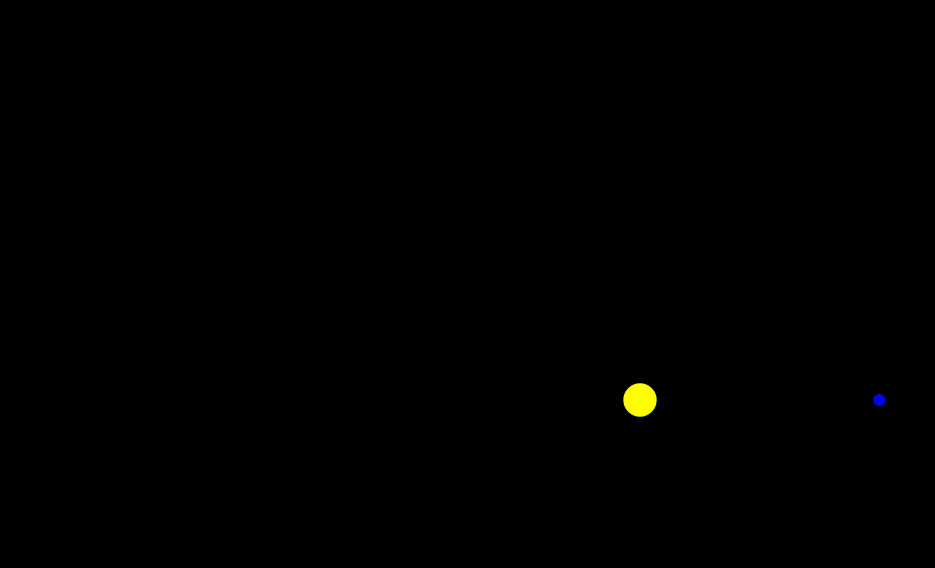
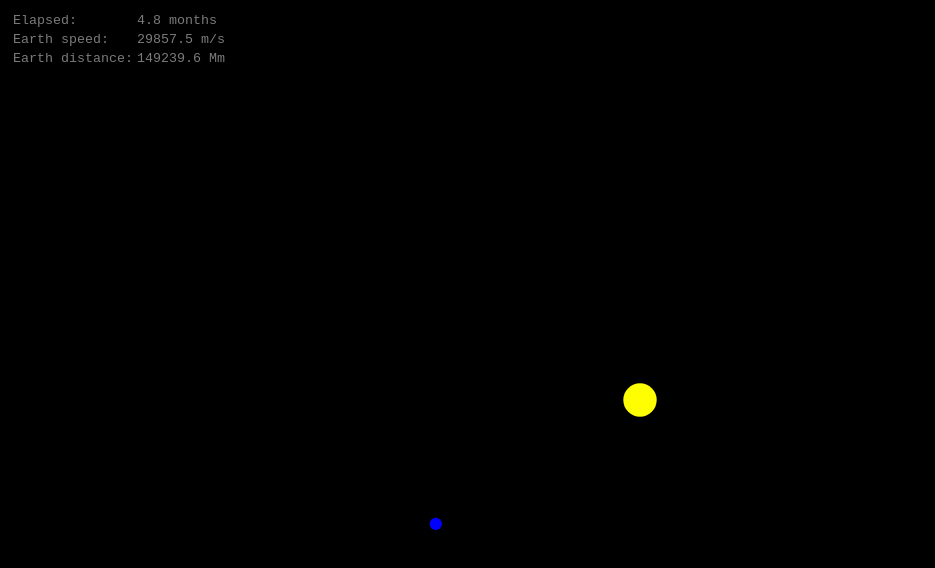
Before and after one commit to luciopaiva/orbit, a plain HTML site: page index.html in a window 1280 px wide. Shown: the whole page, without its empty margins (0-935 px from the left). Drawn offline with Linux system fonts and the light colour scheme.

Commit message:
Earth orbiting Sun

```diff
--- /dev/null
+++ b/body.js
@@ -0,0 +1,19 @@
+"use strict";
+
+class Body {
+
+    /**
+     * Creates a new celestial body,
+     *
+     * @param {number} x - horizontal distance from center, in km
+     * @param {number} y - vertical distance from center, in km
+     * @param {number} radius - in km
+     * @param {number} mass - in kg
+     */
+    constructor (x, y, radius, mass) {
+        this.radius = radius;
+        this.mass = mass;
+        this.position = new Vector(x, y);
+        this.velocity = new Vector();
+    }
+}
--- a/index.html
+++ b/index.html
@@ -7,6 +7,8 @@
     <style>
         :root {
             box-sizing: border-box;
+            font-family: monospace, sans-serif;
+            font-size: 10pt;
         }
 
         html, body {
@@ -16,22 +18,30 @@
             background-color: black;
         }
 
-        #sun {
+        .star {
             fill: yellow;
         }
 
-        #earth {
+        .planet {
             fill: blue;
+        }
+
+        #metrics {
+            position: absolute;
+            top: 10px;
+            left: 10px;
+            color: #7b7b7b;
         }
     </style>
 </head>
 <body>
 
-<svg id="universe">
-    <circle id="sun"></circle>
-    <circle id="earth"></circle>
-</svg>
+<svg id="universe"></svg>
 
+<table id="metrics"></table>
+
+<script src="vector.js"></script>
+<script src="body.js"></script>
 <script src="index.js"></script>
 </body>
 </html>
--- a/index.js
+++ b/index.js
@@ -1,55 +1,100 @@
 "use strict";
 
-class Body {
 
-    /**
-     * Creates a new celestial body,
-     *
-     * @param {number} x - horizontal distance from center, in km
-     * @param {number} y - vertical distance from center, in km
-     * @param {number} radius - in km
-     * @param {number} mass - in kg
-     */
-    constructor (x, y, radius, mass) {
-        this.x = x;
-        this.y = y;
-        this.radius = radius;
-        this.mass = mass;
-    }
-}
-
-class LagrangePoints {
+class OrbitApp {
 
     constructor () {
-        this.svg = document.getElementById('universe');
-        window.addEventListener('resize', () => this.resize());
+        /** @type {Vector} */
+        this.auxiliaryVector = new Vector();
+        /** @type {Vector} */
+        this.orbitRadiusVector = new Vector();
+        /** @type {Vector} */
+        this.orbitCentripetalVector = new Vector();
 
-        this.sun = new Body(0, 0, 695700 * LagrangePoints.SUN_RADIUS_MAGNIFICATION_FACTOR, 1.98e30);
-        this.earth = new Body(149.6e6, 0, 6371 * LagrangePoints.EARTH_RADIUS_MAGNIFICATION_FACTOR, 5.972e24);
-        this.sunElement = document.getElementById('sun');
-        this.earthElement = document.getElementById('earth');
+        this.svg = document.getElementById("universe");
+        this.metricsTable = document.getElementById("metrics");
+        this.metricsCallbacks = [];
+        this.addMetric("Elapsed", () => {
+            const elapsedMillis = this.previousTimestamp - this.timeSimulationStarted;
+            const simulationMonths = elapsedMillis / 1000;
+            return simulationMonths.toFixed(1) + " months"
+        });
+        this.addMetric("Earth speed", () => this.earth.velocity.length().toFixed(1) + " m/s");
+        this.addMetric("Earth distance", () => this.orbitRadiusVector.set(
+            this.earth.position).subtract(this.sun.position).scale(1e-6).length().toFixed(1) + " Mm");
+
+        window.addEventListener("resize", () => this.resize());
+
+        this.sun = new Body(0, 0, OrbitApp.SUN_RADIUS_IN_METERS * OrbitApp.SUN_RADIUS_MAGNIFICATION_FACTOR,
+            OrbitApp.SUN_MASS_IN_KG);
+        this.sunElement = this.makeBodyElement("star");
+
+        this.earth = new Body(OrbitApp.EARTH_AVERAGE_SUN_DISTANCE_IN_METERS, 0,
+            OrbitApp.EARTH_RADIUS_IN_METERS * OrbitApp.EARTH_RADIUS_MAGNIFICATION_FACTOR, OrbitApp.EARTH_MASS_IN_KG);
+        this.orbitAround(this.earth, this.sun);
+        this.earthElement = this.makeBodyElement("planet");
 
         this.bodies = [];
         this.bodyElements = [];
 
-        this.widthInKm = 800e6;
-        this.halfWidthInKm = this.widthInKm / 2;
-        this.halfHeightInKm = 1 * this.halfWidthInKm;  // will be overwritten soon when we resize the screen
+        this.widthInMeters = OrbitApp.DISPLAY_WIDTH_IN_METERS;
+        this.halfWidthInMeters = this.widthInMeters / 2;
+        this.halfHeightInMeters = 1 * this.halfWidthInMeters;  // will be overwritten soon when we resize the screen
 
         this.resize();
 
-        // sun will be static
-        this.drawBody(this.sun, this.sunElement);
-
-        this.drawCallback = this.draw.bind(this);
-        this.previousTimestamp = performance.now();
-        window.requestAnimationFrame(this.draw.bind(this, this.previousTimestamp));
+        this.updateCallback = this.update.bind(this);
+        this.timeSimulationStarted = performance.now();
+        this.previousTimestamp = this.timeSimulationStarted;
+        this.nextTimeShouldUpdateMetrics = this.previousTimestamp;
+        window.requestAnimationFrame(this.update.bind(this, this.previousTimestamp));
     }
 
-    draw(timestamp) {
+    addMetric(title, callback) {
+        const row = document.createElement("tr");
+        const titleColumn = document.createElement("td");
+        titleColumn.innerText = title + ":";
+        const valueColumn = document.createElement("td");
+        row.appendChild(titleColumn);
+        row.appendChild(valueColumn);
+        this.metricsTable.appendChild(row);
+        this.metricsCallbacks.push(() => valueColumn.innerText = callback());
+    }
+
+    /**
+     * Calculates the velocity vector necessary for the orbiter to keep a steady, circular orbit around the orbitee.
+     * @param {Body} orbiter - the body that will rotate around orbitee
+     * @param {Body} orbitee - the body that will be orbited by orbiter
+     */
+    orbitAround(orbiter, orbitee) {
+        const r = this.auxiliaryVector.set(orbiter.position).subtract(orbitee.position).length();
+        const vy = Math.sqrt(OrbitApp.GRAVITATIONAL_CONSTANT * orbitee.mass / r);
+        const v = new Vector(0, vy);
+        orbiter.velocity.set(v);
+    }
+
+    makeBodyElement(className) {
+        const element = document.createElementNS(OrbitApp.SVG_NS, "circle");
+        element.classList.add(className);
+        this.svg.appendChild(element);
+        return element;
+    }
+
+    update(timestamp) {
+        // each real second is equivalent to 1 month of simulation
         const dt = timestamp - this.previousTimestamp;
+        const dtInSecs = dt / 1000;
+        const scaledTimeDelta = dtInSecs * OrbitApp.TIME_FACTOR;
 
         // earth
+        const orbitRadius = Math.max(this.sun.radius,
+            this.orbitRadiusVector.set(this.earth.position).subtract(this.sun.position).length());
+        const sunGravityPullAcceleration = OrbitApp.GRAVITATIONAL_CONSTANT * this.sun.mass / (orbitRadius * orbitRadius);
+        this.orbitCentripetalVector.set(this.orbitRadiusVector).invert().normalize()
+            .scale(sunGravityPullAcceleration * scaledTimeDelta);
+        this.earth.velocity.add(this.orbitCentripetalVector);
+        this.auxiliaryVector.set(this.earth.velocity).scale(scaledTimeDelta);
+        this.earth.position.add(this.auxiliaryVector);
         this.drawBody(this.earth, this.earthElement);
 
         // test bodies
@@ -57,14 +102,20 @@ class LagrangePoints {
             this.drawBody(this.bodies[i], this.bodyElements[i]);
         }
 
+        // metrics
+        if (timestamp > this.nextTimeShouldUpdateMetrics) {
+            this.metricsCallbacks.forEach(callback => callback());
+            this.nextTimeShouldUpdateMetrics = timestamp + 200;
+        }
+
         this.previousTimestamp = timestamp;
-        window.requestAnimationFrame(this.drawCallback);
+        window.requestAnimationFrame(this.updateCallback);
     }
 
     drawBody(body, element) {
-        element.setAttribute('cx', this.scaleX(body.x));
-        element.setAttribute('cy', this.scaleY(body.y));
-        element.setAttribute('r', this.widthX(body.radius));
+        element.setAttribute("cx", this.scaleX(body.position.x));
+        element.setAttribute("cy", this.scaleY(body.position.y));
+        element.setAttribute("r", this.widthX(body.radius));
     }
 
     resize() {
@@ -73,14 +124,17 @@ class LagrangePoints {
         this.screenHeight = window.innerHeight;
         this.screenHalfHeight = this.screenHeight / 2;
         const screenRatio = this.screenHeight / this.screenWidth;
-        this.halfHeightInKm = screenRatio * this.halfWidthInKm;
+        this.halfHeightInMeters = screenRatio * this.halfWidthInMeters;
 
-        this.svg.setAttribute('width', window.innerWidth.toString());
-        this.svg.setAttribute('height', window.innerHeight.toString());
+        this.svg.setAttribute("width", window.innerWidth.toString());
+        this.svg.setAttribute("height", window.innerHeight.toString());
+
+        // sun will be static
+        this.drawBody(this.sun, this.sunElement);
     }
 
     scaleX(x) {
-        return this.screenHalfWidth + (x / this.halfWidthInKm) * this.screenHalfWidth;
+        return this.screenHalfWidth + (x / this.halfWidthInMeters) * this.screenHalfWidth;
     }
 
     widthX(w) {
@@ -88,11 +142,20 @@ class LagrangePoints {
     }
 
     scaleY(y) {
-        return this.screenHalfHeight + (y / this.halfHeightInKm) * this.screenHalfHeight;
+        return this.screenHalfHeight + (y / this.halfHeightInMeters) * this.screenHalfHeight;
     }
 }
 
-LagrangePoints.EARTH_RADIUS_MAGNIFICATION_FACTOR = 600;
-LagrangePoints.SUN_RADIUS_MAGNIFICATION_FACTOR = 15;
+OrbitApp.SVG_NS = "http://www.w3.org/2000/svg";
+OrbitApp.DISPLAY_WIDTH_IN_METERS = 800e9;
+OrbitApp.TIME_FACTOR = 30 * 24 * 60 * 60;  // 1 month in seconds
+OrbitApp.EARTH_RADIUS_MAGNIFICATION_FACTOR = 600;
+OrbitApp.EARTH_AVERAGE_SUN_DISTANCE_IN_METERS = 149.6e9;
+OrbitApp.EARTH_MASS_IN_KG = 5.972e24;
+OrbitApp.EARTH_RADIUS_IN_METERS = 6371e3;
+OrbitApp.SUN_RADIUS_MAGNIFICATION_FACTOR = 15;
+OrbitApp.SUN_MASS_IN_KG = 1988500e24;
+OrbitApp.SUN_RADIUS_IN_METERS = 695700e3;
+OrbitApp.GRAVITATIONAL_CONSTANT = 6.67408e-11;
 
-new LagrangePoints();
+new OrbitApp();
--- /dev/null
+++ b/vector.js
@@ -0,0 +1,116 @@
+"use strict";
+
+
+class Vector {
+
+    /**
+     * @param {Vector|number} x
+     * @param {number} [y]
+     */
+    constructor (x = 0, y = 0) {
+        this.set(...arguments);
+    }
+
+    /**
+     * @param {Vector|number} x
+     * @param {number} [y]
+     * @return {Vector}
+     */
+    set(x, y) {
+        if (x instanceof Vector) {
+            const v = x;
+            this.x = v.x;
+            this.y = v.y;
+        } else {
+            this.x = x;
+            this.y = y;
+        }
+        return this;
+    }
+
+    /**
+     * @return {Vector}
+     */
+    clear() {
+        return this.set(0, 0);
+    }
+
+    /**
+     * @param {Vector} v
+     * @return {Vector}
+     */
+    add(v) {
+        this.x += v.x;
+        this.y += v.y;
+        return this;
+    }
+
+    /**
+     * @param {Vector} v
+     * @return {Vector}
+     */
+    subtract(v) {
+        this.x -= v.x;
+        this.y -= v.y;
+        return this;
+    }
+
+    /**
+     * @param {number} s
+     * @return {Vector}
+     */
+    scale(s) {
+        this.x *= s;
+        this.y *= s;
+        return this;
+    }
+
+    /**
+     * @return {Vector}
+     */
+    invert() {
+        this.x *= -1;
+        this.y *= -1;
+        return this;
+    }
+
+    /**
+     * @return {Vector}
+     */
+    normalize() {
+        const len = this.length();
+        this.x /= len;
+        this.y /= len;
+        return this;
+    }
+
+    /**
+     * @return {number}
+     */
+    length() {
+        return Math.sqrt(this.x * this.x + this.y * this.y);
+    }
+
+    toString() {
+        return `[${this.x}, ${this.y}]`;
+    }
+
+    /**
+     * @param {Vector} u
+     * @param {Vector} v
+     * @return {number}
+     */
+    static dotProduct(u, v) {
+        return u.x * v.x + u.y * v.y;
+    }
+
+    /**
+     * @param {Vector} u
+     * @param {Vector} v
+     * @return {number}
+     */
+    static angle(u, v) {
+        const cosine = Vector.dotProduct(u, v) / (u.length() * v.length());
+        return Math.acos(cosine);
+    }
+}
```
